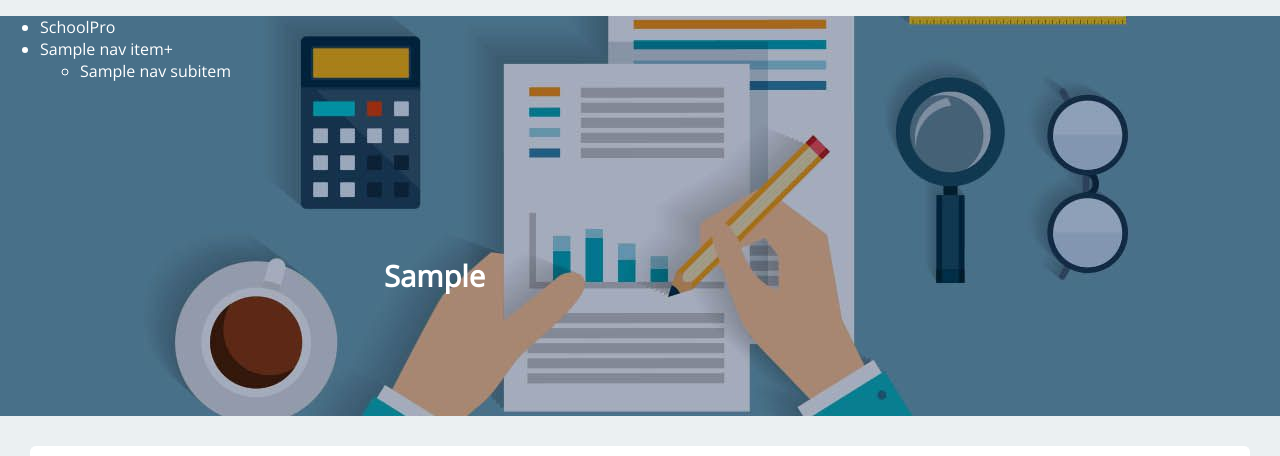
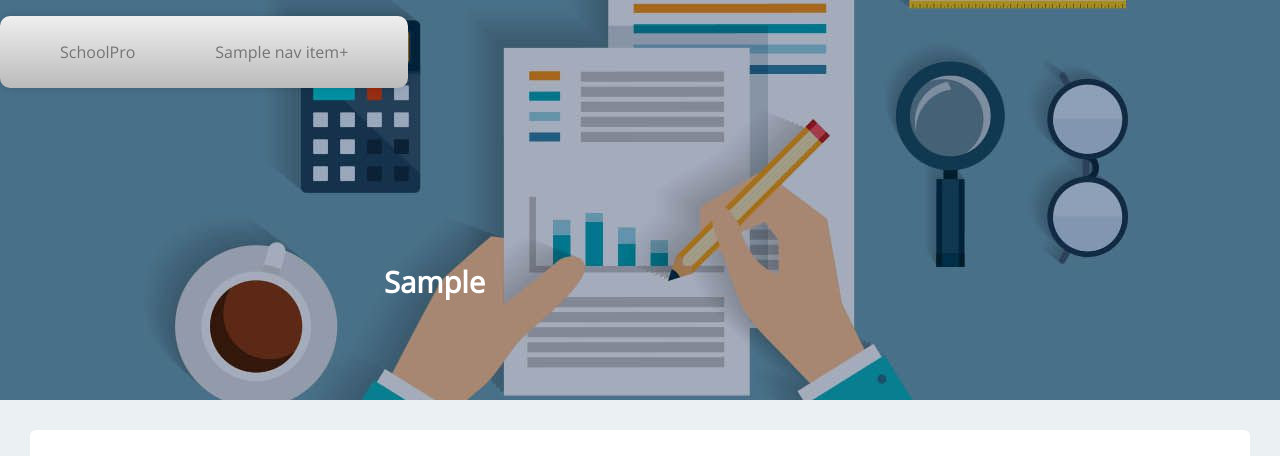
Before and after one commit to AndyUT101/myproject, a Django app: template templates/home.html in a window 1280 px wide. Shown: the top 456 px of the page. Run offline with Django 3.2, Linux system fonts and the light colour scheme; the template is opened without the code that fills it: most values are stand-ins (such as "Sample title", 1, 10 or a date in 2020); some libraries are stand-ins or nearby versions.

Commit message:
css update

```diff
--- a/static/css/style.css
+++ b/static/css/style.css
@@ -202,3 +202,69 @@ ul.errorlist {
 
 
 */
+
+/* CSS nagivation bar */
+
+nav.topnav ul ul {
+	display: none;
+}
+
+nav.topnav ul li:hover > ul {
+	display: block;
+}
+
+nav.topnav ul {
+	background: #efefef;
+	background: linear-gradient(top, #efefef 0%, #bbbbbb 100%);
+	background: -moz-linear-gradient(top, #efefef 0%, #bbbbbb 100%);
+	background: -webkit-linear-gradient(top, #efefef 0%,#bbbbbb 100%);
+	box-shadow: 0px 0px 9px rgba(0,0,0,0.15);
+	padding: 0 20px;
+	border-radius: 10px;
+	list-style: none;
+	position: relative;
+	display: inline-table;
+}
+nav.topnav ul:after {
+	content: ""; clear: both; display: block;
+}
+
+nav.topnav ul li {
+	float: left;
+}
+nav.topnav ul li:hover {
+	background: #4b545f;
+	background: linear-gradient(top, #4f5964 0%, #5f6975 40%);
+	background: -moz-linear-gradient(top, #4f5964 0%, #5f6975 40%);
+	background: -webkit-linear-gradient(top, #4f5964 0%,#5f6975 40%);
+}
+nav.topnav ul li:hover a {
+	color: #fff;
+}
+
+nav.topnav ul li a {
+	display: block; padding: 25px 40px;
+	color: #757575; text-decoration: none;
+}
+
+nav.topnav ul ul {
+	background: #5f6975; border-radius: 0px; padding: 0;
+	position: absolute; top: 100%;
+}
+nav.topnav ul ul li {
+	float: none;
+	border-top: 1px solid #6b727c;
+	border-bottom: 1px solid #575f6a;
+	position: relative;
+}
+nav.topnav ul ul li a {
+	padding: 15px 40px;
+	color: #fff;
+}
+nav.topnav ul ul li a:hover {
+	background: #4b545f;
+}
+
+nav.topnav ul ul ul {
+	position: absolute; left: 100%; top:0;
+}
```
